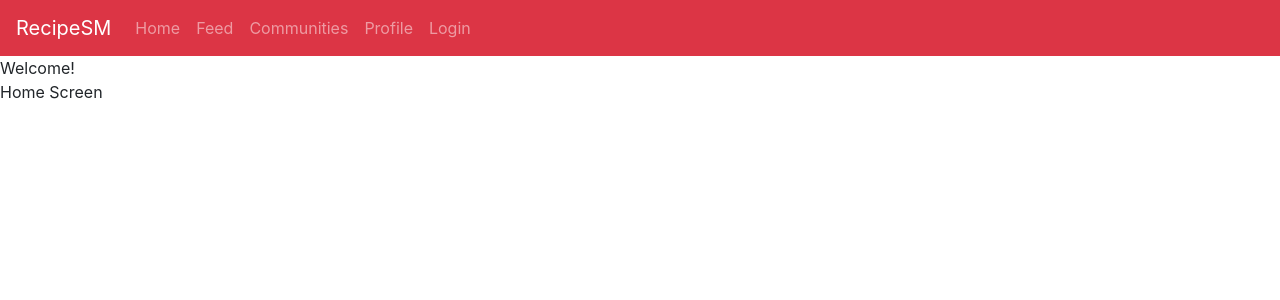
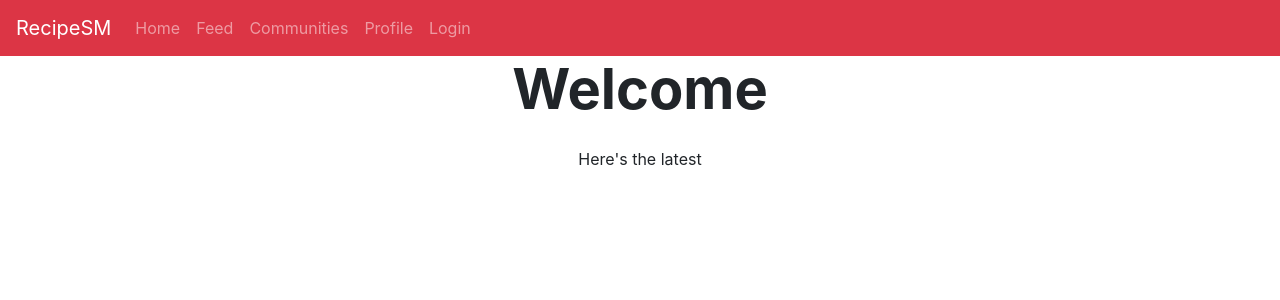
Before and after one commit to eBork1/recipeSM-UI, a React (Create React App) app: page / in a window 1280 px wide. Shown: the top 300 px of the page. Built offline with nearby package versions, Linux system fonts and the light colour scheme.

Commit message:
update bootstrap styling

```diff
--- a/src/Home.js
+++ b/src/Home.js
@@ -3,10 +3,15 @@ import React from 'react';
 export default class Home extends React.Component {
     render() {
         return (
-            <div>
-                Welcome!
-                <br/>
-                Home Screen
+            <div className="container text-center">
+                <div className="row">
+                    <div className="col-12">
+
+                        <div className="display-4 font-weight-bold">Welcome</div>
+                        <br />
+                Here's the latest
+                    </div>
+                </div>
             </div>
         );
     }
```
